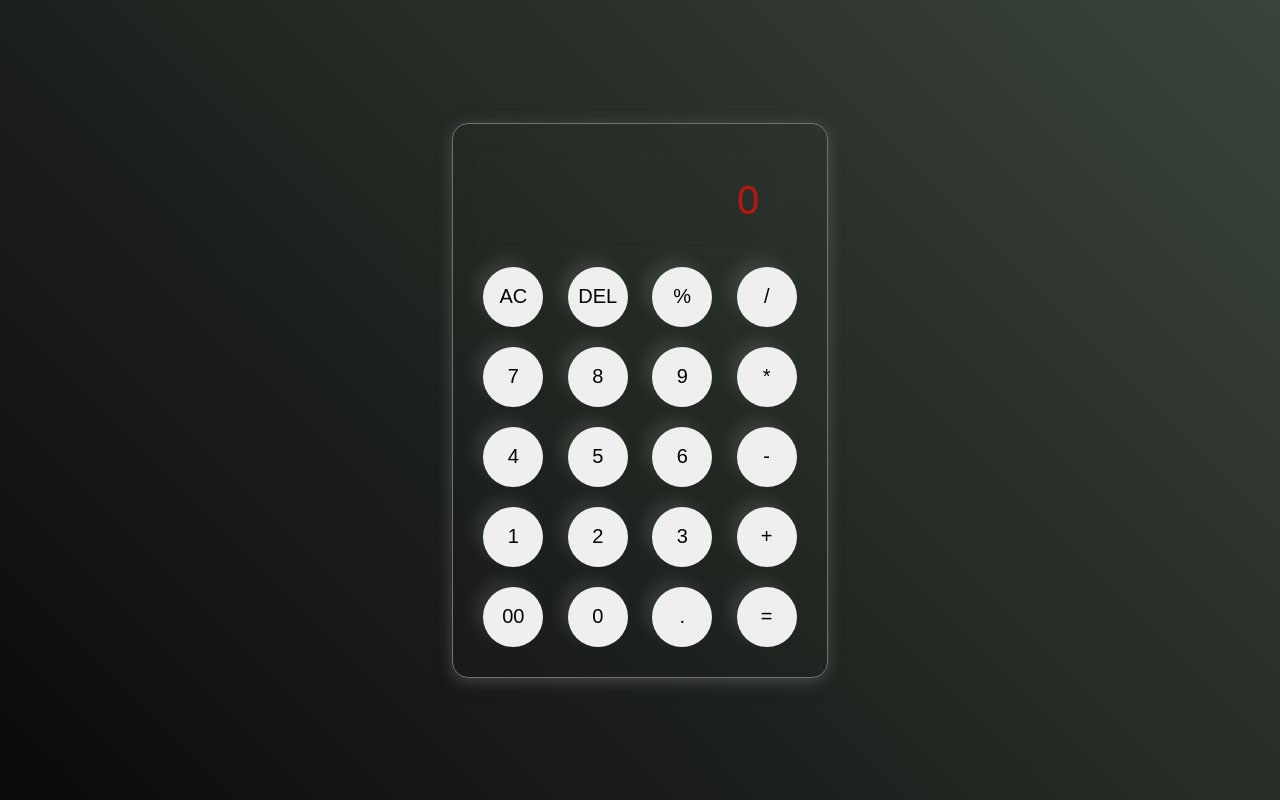
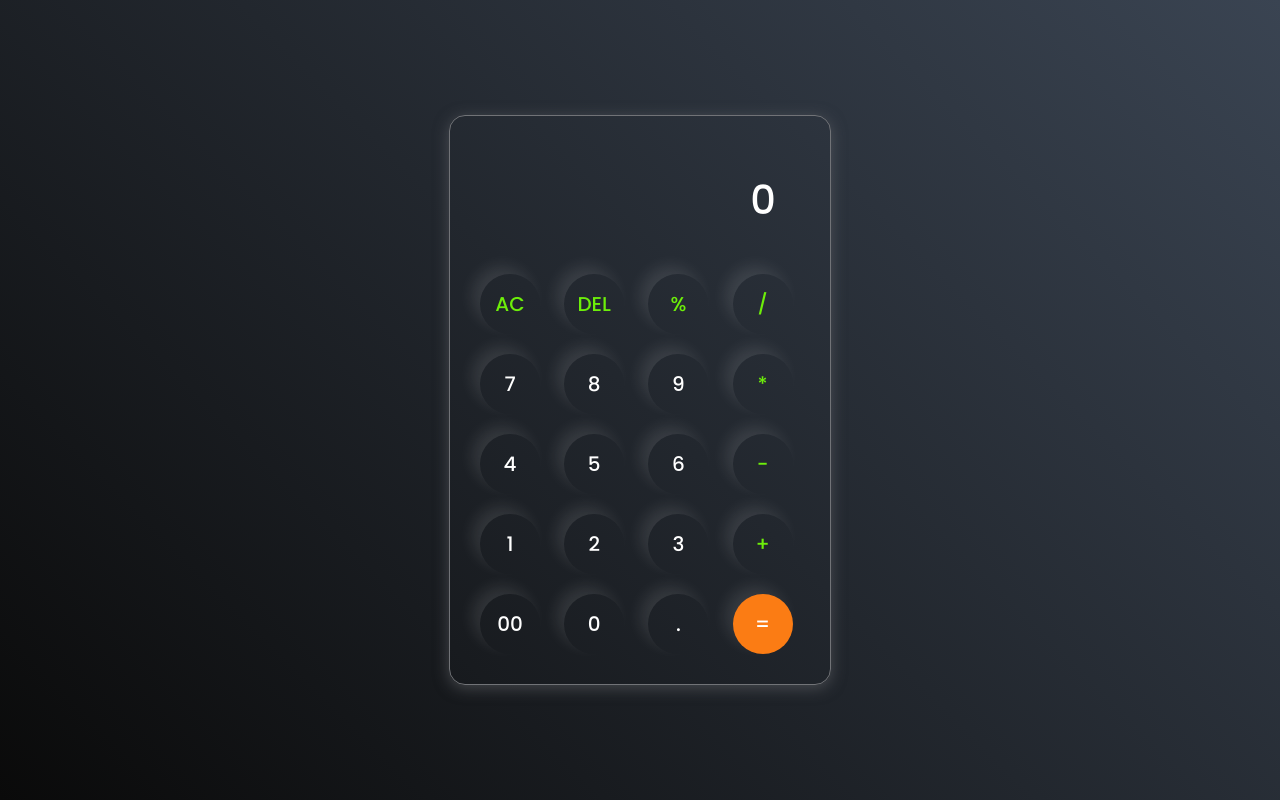
Before and after one commit to rish672003/Project-1, a plain HTML site: page Calculator/index.html in a window 1280 px wide. Drawn offline with Linux system fonts and the light colour scheme.

Commit message:
Update index.css

```diff
--- a/Calculator/index.css
+++ b/Calculator/index.css
@@ -1,45 +1,45 @@
-@import url('https://fonts.googleapis.com/css2?family=Open+Sans:ital,wght@0,300..800;1,300..800&family=Outfit:wght@100..900&display=swap');
-* {
+@import url('https://fonts.googleapis.com/css2?family=Poppins:wght@500&display=swap');
+
+*{
     margin: 0;
     padding: 0;
     box-sizing: border-box;
-    font-family: 'Open+Sans', sans-serif;
-
+    font-family: 'Poppins', sans-serif;
 }
 
-body {
-
+body{
+    width: 100%;
     height: 100vh;
-    width: 100%;
     display: flex;
     justify-content: center;
     align-items: center;
-    background: linear-gradient(45deg,
-     #0a0a0a, #3a443a);
+    background: linear-gradient(45deg, #0a0a0a, #3a4452);
+}
 
-}
 .calculator{
-    border: 1px solid #717371;
+    border: 1px solid #717377;
     padding: 20px;
     border-radius: 16px;
     background: transparent;
     box-shadow: 0px 3px 15px rgba(113, 115, 119, 0.5);
+
 }
 
 input{
-    width: 300px;
+    width: 320px;
     border: none;
     padding: 24px;
     margin: 10px;
-    background-color: transparent;
-    box-shadow: 0px 3px 15px rgba(84, 84, 84, 0.1);
+    background: transparent;
+    box-shadow: 0px 3px 15px rgbs(84, 84, 84, 0.1);
     font-size: 40px;
     text-align: right;
     cursor: pointer;
+    color: #ffffff;
+}
 
-}
 input::placeholder{
-    color: rgb(188, 21, 21);
+    color: #ffffff;
 }
 
 button{
@@ -48,12 +48,17 @@ button{
     height: 60px;
     margin: 10px;
     border-radius: 50%;
-    color: #030303;
+    background: transparent;
+    color: #ffffff;
     font-size: 20px;
     box-shadow: -8px -8px 15px rgba(255, 255, 255, 0.1);
     cursor: pointer;
 }
 
-.equalbtn{
-    background-color: orange;
+.equalBtn{
+    background-color: #fb7c14;
 }
+
+.operator{
+    color: #6dee0a;
+}
```
